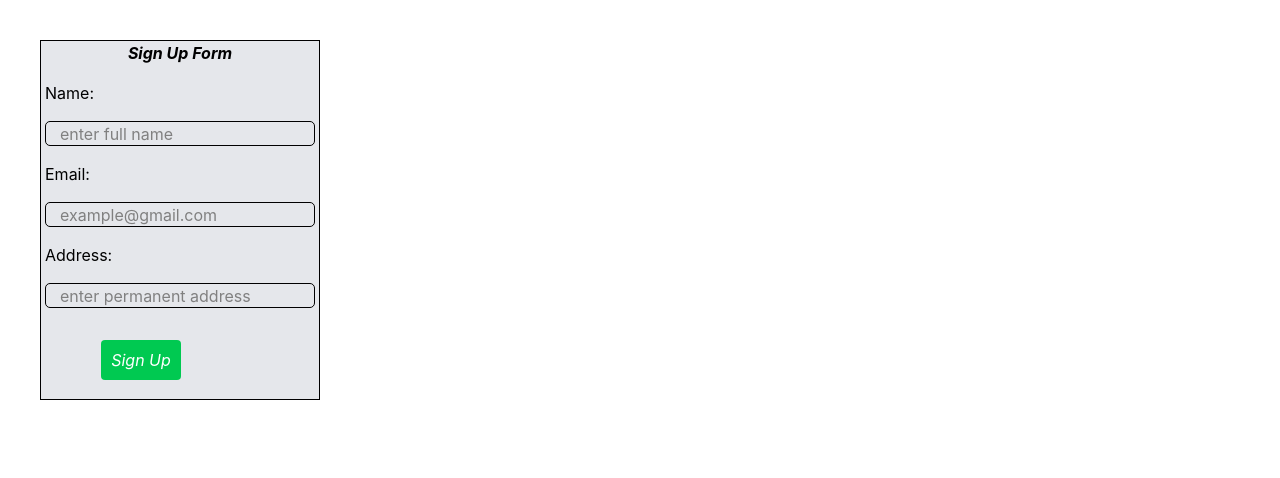
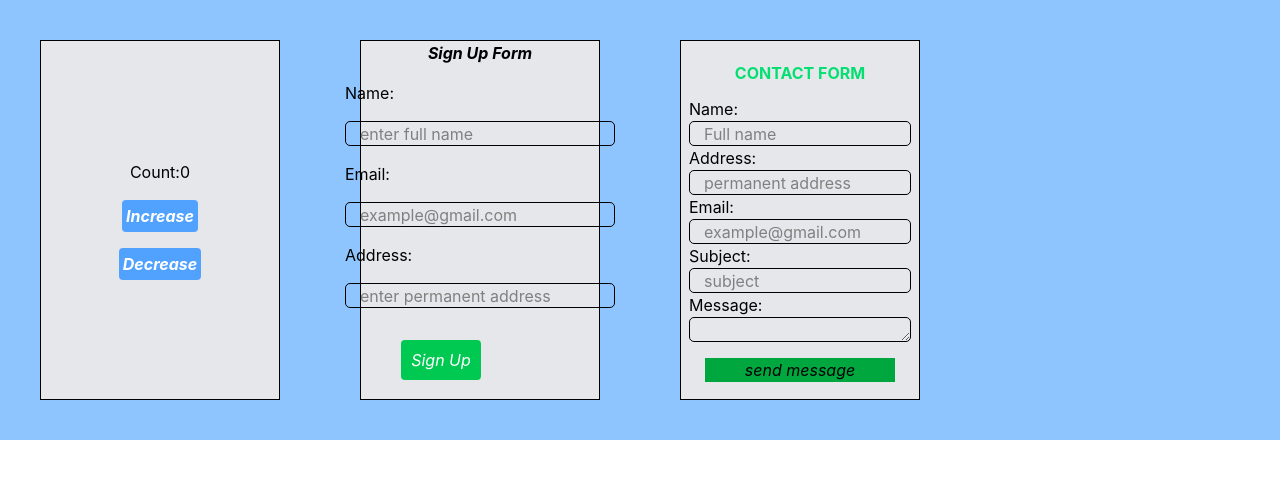
Before and after one commit to rakshyamgr07/portfolio-rakshya, a React app: page / in a window 1280 px wide. Shown: the top 478 px of the page. Built offline with nearby package versions, Linux system fonts and the light colour scheme; the HTML template or start-up script is replaced by a standard one.

Commit message:
Second changes

```diff
--- a/src/App.jsx
+++ b/src/App.jsx
@@ -1,17 +1,24 @@
 import React, { useState } from "react";
 import './App.css';
-function App() {
+function Counter() {
   //hooks
   const [count,setCount] = useState(0);
   return (
-    // <div className="flex gap-4 items-center justify-center flex-col min-h-screen">
-    //   <h1 >Count:{count}</h1>
-    //   <button className="bg-blue-400 font-bold rounded-sm text-white p-1 hover:scale-105 transition duration-700 rounded-sm" onClick={()=>setCount(count+1)}>Increase</button>
+    <div className="bg-gray-200 h-90 w-60 m-10 border border-black-300 flex gap-4 items-center justify-center flex-col">
+      <h1 >Count:{count}</h1>
+      <button className="bg-blue-400 font-bold rounded-sm text-white p-1 hover:scale-105 transition duration-700 rounded-sm" onClick={()=>setCount(count+1)}>Increase</button>
 
-    // <button className="bg-blue-400 font-bold rounded-sm text-white p-1 hover:scale-105 transition duration-700 rounded-sm" onClick={()=>setCount(count-1)}>Decrease</button>
+    <button className="bg-blue-400 font-bold rounded-sm text-white p-1 hover:scale-105 transition duration-700 rounded-sm" onClick={()=>setCount(count-1)}>Decrease</button>
 
-    // </div>
-    <div className=" bg-gray-200 flex gap-4 flex-col items-center  w-70 h-90 border border-black-400 m-10">
+    </div>
+  );
+}
+
+    function Form(){
+      return(
+
+
+    <div className=" bg-gray-200 flex gap-4 flex-col items-center  w-60 h-90 border border-black-400 m-10">
       <h1 className="italic font-bold">Sign Up Form</h1>
 
       <form className="flex flex-col gap-4">
@@ -36,9 +43,10 @@ function App() {
     </div>
   );
 }
-export default App
-/* <div className="flex justify-center items-center min-h-screen">
-      <form className="border-2 border-black-300 p-2 w-full max-w-xs">
+function Form2(){
+  return(
+     <div className="flex m-10">
+      <form className=" bg-gray-200 border border-black-300 p-2 w-60 h-90">
         <h1 className="text-center font-bold text-green-400 uppercase
         lower:scale transition duration-700 cursor-pointer p-3">Contact
          form</h1>
@@ -67,8 +75,24 @@ export default App
           <textarea placeholder="your message...."></textarea>
         </div>
 
-        <div className="flex flex-col ">
+        <div className="flex flex-col p-4 ">
           <button className="text-white-600 bg-green-600 cursor-pointer">send message</button>
         </div>
       </form>
-    </div> */
+    </div>
+  );
+}
+function App(){
+  return(
+      <>
+      <div className="flex flex-rows flex-wrap bg-blue-300">
+      <Counter/>
+      <Form/>
+      <Form2/>
+</div>
+      </>
+  );
+}
+export default App
+// export default Form
+// export default Form2
```
